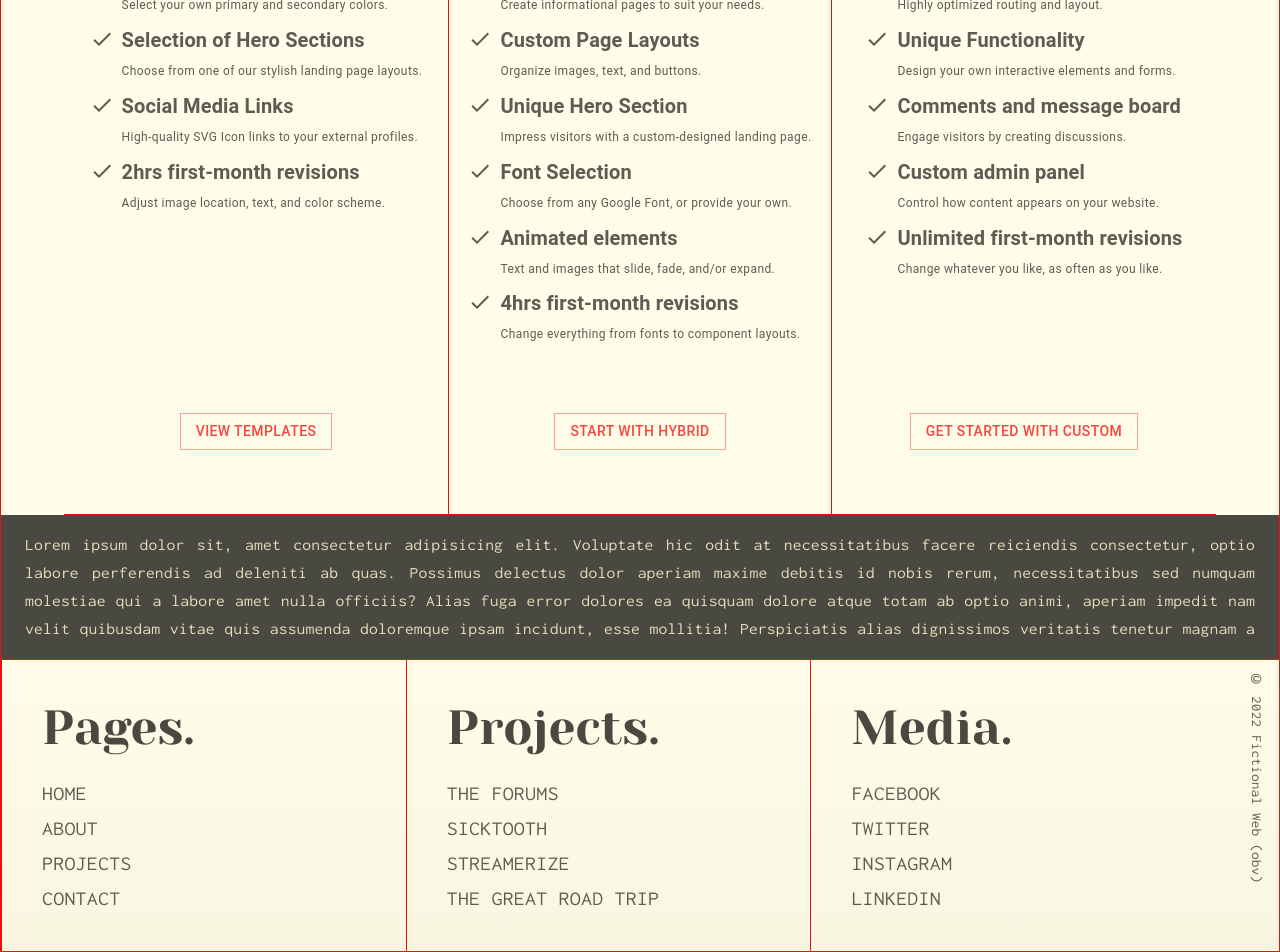
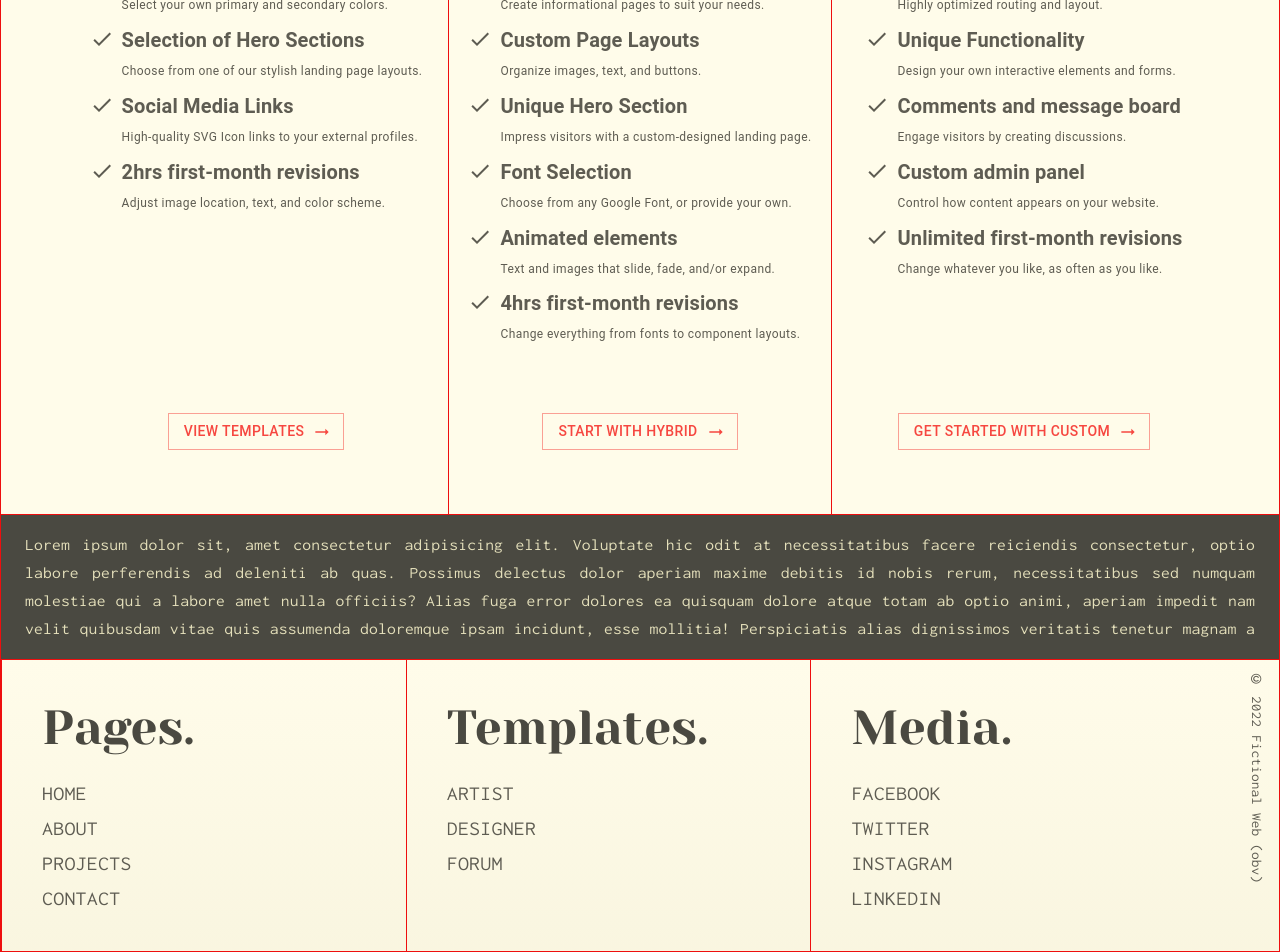
Before and after one commit to DaedalusFiction/fictionalweb, a React (Create React App) app: page /services in a window 1280 px wide. Shown: the part 1459-2411 px from the top of the page. Built offline with nearby package versions, Linux system fonts and the light colour scheme.

Commit message:
added animation

```diff
--- a/src/App.css
+++ b/src/App.css
@@ -86,3 +86,24 @@ img {
         rgba(167, 154, 82, 0.065)
     );
 }
+
+.fade {
+    animation: fadeInAndLeft 600ms ease-in-out;
+    animation-delay: 200ms;
+}
+
+.fade-slow {
+    animation: fadeInAndLeft 800ms ease-in-out;
+    animation-delay: 300ms;
+}
+
+@keyframes fadeInAndLeft {
+    0% {
+        transform: translateX(5px);
+        opacity: 0%;
+    }
+    100% {
+        transform: translateY(0px);
+        opacity: 100%;
+    }
+}
--- a/src/components/Footer.js
+++ b/src/components/Footer.js
@@ -63,7 +63,15 @@ const Footer = ({ sections }) => {
                                                 target="_BLANK"
                                                 rel="noreferrer"
                                             >
-                                                <Typography>
+                                                <Typography
+                                                    sx={{
+                                                        "&:hover": {
+                                                            color: primary
+                                                                .palette.custom
+                                                                .accent,
+                                                        },
+                                                    }}
+                                                >
                                                     {link.text}
                                                 </Typography>
                                             </a>
--- a/src/components/Hero.js
+++ b/src/components/Hero.js
@@ -18,12 +18,13 @@ const Hero = () => {
             }}
         >
             <Box>
-                <Typography variant="h1" component="p">
+                <Typography className="fade" variant="h1" component="p">
                     FICTIONAL
                 </Typography>
                 <Typography
                     variant="h1"
                     component="p"
+                    className="fade-slow"
                     sx={{
                         lineHeight: ".85em",
                         color: primary.palette.custom.accent,
@@ -33,7 +34,7 @@ const Hero = () => {
                     WEB.
                 </Typography>
             </Box>
-            <Typography sx={{ textAlign: "end" }}>
+            <Typography className="fade-slow" sx={{ textAlign: "end" }}>
                 Creative sites for creative people.
             </Typography>
         </Box>
--- a/src/components/ServicesShowcase.js
+++ b/src/components/ServicesShowcase.js
@@ -4,6 +4,7 @@ import { Link } from "react-router-dom";
 import { primary } from "../themes/primary";
 import { navigateToTop } from "../utils/utils";
 import CheckIcon from "@mui/icons-material/Check";
+import { ArrowRightAlt } from "@mui/icons-material";
 
 const ServicesShowcase = ({ services, isPreview }) => {
     return (
@@ -21,7 +22,7 @@ const ServicesShowcase = ({ services, isPreview }) => {
                                         alignItems: "center",
                                         height: "100%",
                                         padding: "4rem 1rem",
-                                        borderBottom: primary.border,
+
                                         borderLeft: {
                                             xs: "none",
                                             md:
@@ -125,6 +126,7 @@ const ServicesShowcase = ({ services, isPreview }) => {
                                                     navigateToTop();
                                                 }}
                                                 variant={service.button.variant}
+                                                endIcon={<ArrowRightAlt />}
                                             >
                                                 {service.button.text}
                                             </Button>
--- a/src/routes/Layout.js
+++ b/src/routes/Layout.js
@@ -29,23 +29,19 @@ const sections = [
         ],
     },
     {
-        name: "Projects.",
+        name: "Templates.",
         items: [
             {
-                text: "The Forums",
-                href: "https://customforum.netlify.app",
+                text: "Artist",
+                href: "https://fictionalweb-artist.netlify.app",
             },
             {
-                text: "Sicktooth",
-                href: "https://sicktooth.com",
+                text: "Designer",
+                href: "https://designer-template.netlify.app",
             },
             {
-                text: "Streamerize",
-                href: "https://streamerize.com",
-            },
-            {
-                text: "The Great Road Trip",
-                href: "https://thegreatroadtrip.net",
+                text: "Forum",
+                href: "https://customforum.netlify.app",
             },
         ],
     },
--- a/src/routes/Services.js
+++ b/src/routes/Services.js
@@ -55,7 +55,7 @@ const Services = () => {
                         >
                             <Typography sx={{ maxWidth: "35ch" }}>
                                 If you're interested in taking one for a test
-                                drive, just drop us a line and we'll send you
+                                drive, just drop us a line and we'll hand you
                                 the keys!
                             </Typography>
                             <Link to="/contact">
@@ -71,7 +71,9 @@ const Services = () => {
                     </Box>
                 </Grid>
             </Grid>
-            <ServicesShowcase services={services} />
+            <Box sx={{ borderBottom: primary.border }}>
+                <ServicesShowcase services={services} />
+            </Box>
             <TextBreak />
         </Box>
     );
--- a/src/siteInfo.js
+++ b/src/siteInfo.js
@@ -84,7 +84,7 @@ const services = [
     },
     {
         title: "Custom",
-        price: "$1500",
+        price: "$1599",
         content:
             "Get a completely unique website, built from scratch just for you. We'll design a personalized theme and craft a website to suit your precise individual needs.",
         button: {
```
